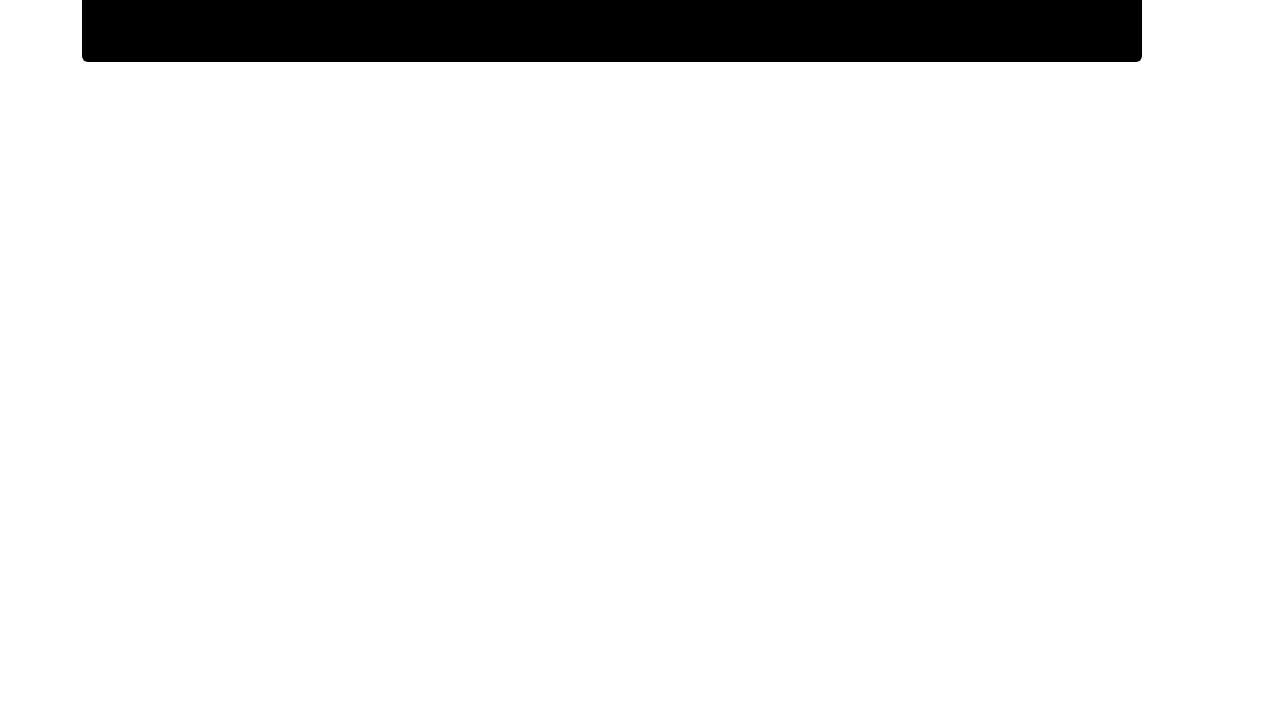
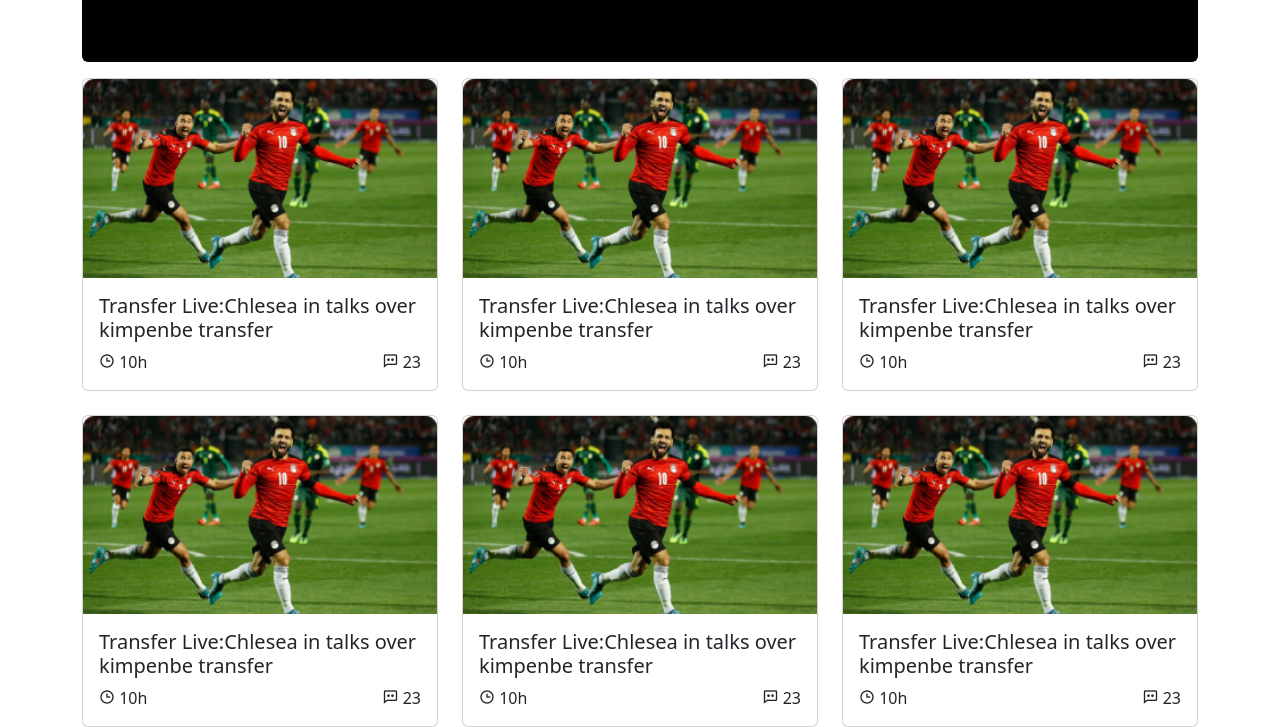
Before and after one commit to Ismailjabiullah82/world-cup-main, a plain HTML site: page index.html in a window 1280 px wide. Shown: the part 528-1255 px from the top of the page. Before the commit the page ends 800 px from the top, so only its background shows below. Drawn offline with nearby package versions, Linux system fonts and the light colour scheme.

Commit message:
added club details

```diff
--- a/index.html
+++ b/index.html
@@ -7,9 +7,9 @@
     <link href="https://cdn.jsdelivr.net/npm/bootstrap@5.3.0-alpha1/dist/css/bootstrap.min.css" rel="stylesheet" integrity="sha384-GLhlTQ8iRABdZLl6O3oVMWSktQOp6b7In1Zl3/Jr59b6EGGoI1aFkw7cmDA6j6gD" crossorigin="anonymous">
     <link href='https://unpkg.com/boxicons@2.1.4/css/boxicons.min.css' rel='stylesheet'>
   </head>
-  <body>
-    <section class="container">
-      <div class="card mb-3 mt-5 rounded bg-black text-white" style="max-width: 95%">
+  <body class="container">
+    <section class="">
+      <div class="card mb-3 mt-5 rounded bg-black text-white" style="max-width: 100%">
         <div class="row g-4">
           <div class="col-md-6 col-lg-6 col-sm-12">
             <div class="card-body ps-5">
@@ -28,6 +28,84 @@
         </div>
       </div>
     </section>
+    <!-- club details section -->
+    <section>
+      <div class="row row-cols-1 row-cols-md-3 g-4">
+        <div class="col">
+          <div class="card">
+            <img src="assets/Blog Image.png" class="card-img-top" alt="...">
+            <div class="card-body">
+              <h5 class="card-title">Transfer Live:Chlesea in talks over kimpenbe transfer</h5>
+              <div class="d-flex justify-content-between">
+                <span><i class='bx bx-time'></i>  10h</span>
+              <span><i class='bx bx-comment-dots'></i>   23</span>
+              </div>
+            </div>
+          </div>
+        </div>
+        <div class="col">
+          <div class="card">
+            <img src="assets/Blog Image.png" class="card-img-top" alt="...">
+            <div class="card-body">
+              <h5 class="card-title">Transfer Live:Chlesea in talks over kimpenbe transfer</h5>
+              <div class="d-flex justify-content-between">
+                <span><i class='bx bx-time'></i>  10h</span>
+              <span><i class='bx bx-comment-dots'></i>   23</span>
+              </div>
+            </div>
+          </div>
+        </div>
+        <div class="col">
+          <div class="card">
+            <img src="assets/Blog Image.png" class="card-img-top" alt="...">
+            <div class="card-body">
+              <h5 class="card-title">Transfer Live:Chlesea in talks over kimpenbe transfer</h5>
+              <div class="d-flex justify-content-between">
+                <span><i class='bx bx-time'></i>  10h</span>
+              <span><i class='bx bx-comment-dots'></i>   23</span>
+              </div>
+            </div>
+          </div>
+        </div>
+        <div class="col">
+          <div class="card">
+            <img src="assets/Blog Image.png" class="card-img-top" alt="...">
+            <div class="card-body">
+              <h5 class="card-title">Transfer Live:Chlesea in talks over kimpenbe transfer</h5>
+              <div class="d-flex justify-content-between">
+                <span><i class='bx bx-time'></i>  10h</span>
+              <span><i class='bx bx-comment-dots'></i>   23</span>
+              </div>
+            </div>
+          </div>
+        </div>
+        <div class="col">
+          <div class="card">
+            <img src="assets/Blog Image.png" class="card-img-top" alt="...">
+            <div class="card-body">
+              <h5 class="card-title">Transfer Live:Chlesea in talks over kimpenbe transfer</h5>
+              <div class="d-flex justify-content-between">
+                <span><i class='bx bx-time'></i>  10h</span>
+              <span><i class='bx bx-comment-dots'></i>   23</span>
+              </div>
+            </div>
+          </div>
+        </div>
+        <div class="col">
+          <div class="card">
+            <img src="assets/Blog Image.png" class="card-img-top" alt="...">
+            <div class="card-body">
+              <h5 class="card-title">Transfer Live:Chlesea in talks over kimpenbe transfer</h5>
+              <div class="d-flex justify-content-between">
+                <span><i class='bx bx-time'></i>  10h</span>
+              <span><i class='bx bx-comment-dots'></i>   23</span>
+              </div>
+            </div>
+          </div>
+        </div>
+
+      </div>
+    </section>
 
 
 
```
